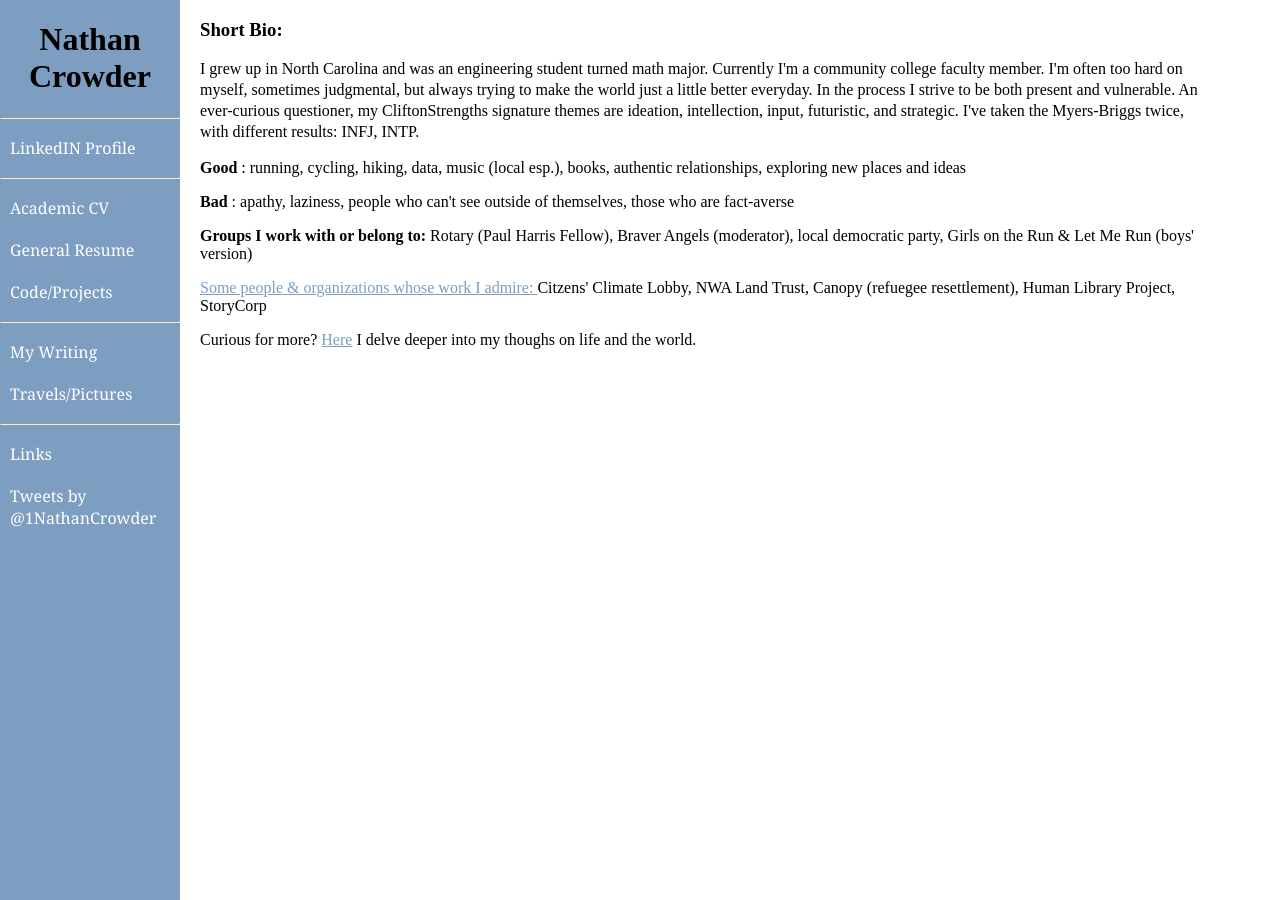
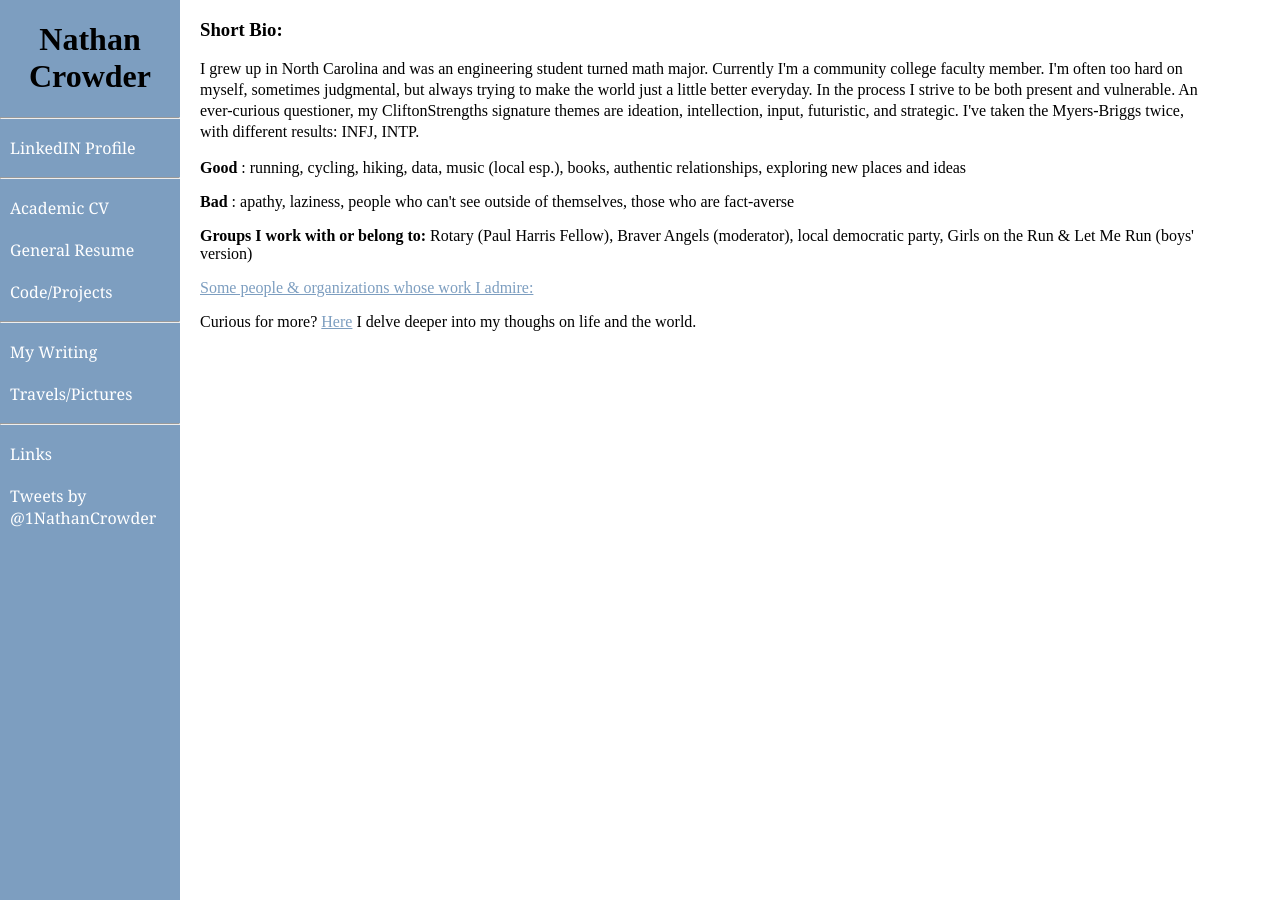
Before and after one commit to ncrowder/ncrowder.github.io, a Jekyll site: the page index.html, which Jekyll copies as it is, in a window 1280 px wide. Built offline with Jekyll 4.4.1, drawn with Linux system fonts in a browser that asks for light colours.

Commit message:
Update index.html

```diff
--- a/index.html
+++ b/index.html
@@ -97,8 +97,7 @@ a:hover {
   <p> <b> Groups I work with or belong to: </b>
   Rotary (Paul Harris Fellow), Braver Angels (moderator), local democratic party, Girls on the Run & Let Me Run (boys' version)
   </p>
-  <p> <a href = "\pages\people&orgs.html"> Some people & organizations whose work I admire: </a>
-  Citzens' Climate Lobby, NWA Land Trust, Canopy (refuegee resettlement), Human Library Project, StoryCorp
+  <p> <a href = "\pages\people&orgs.html">Some people & organizations whose work I admire:</a>
   </p>
   <p> Curious for more? <a href="">Here</a> I delve deeper into my thoughs on life and the world. </p>
 </div>
```
